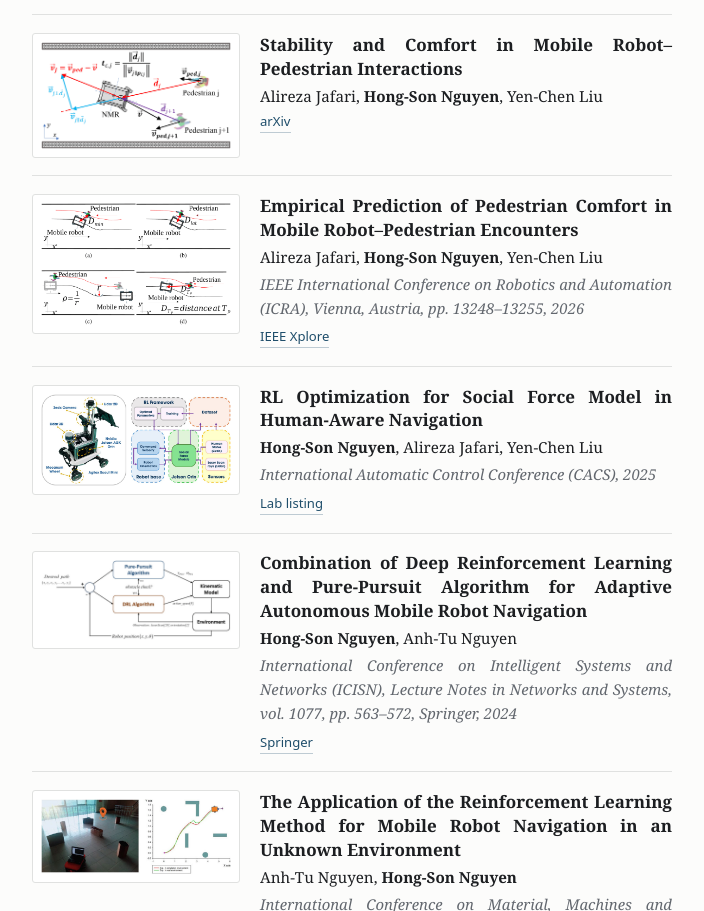
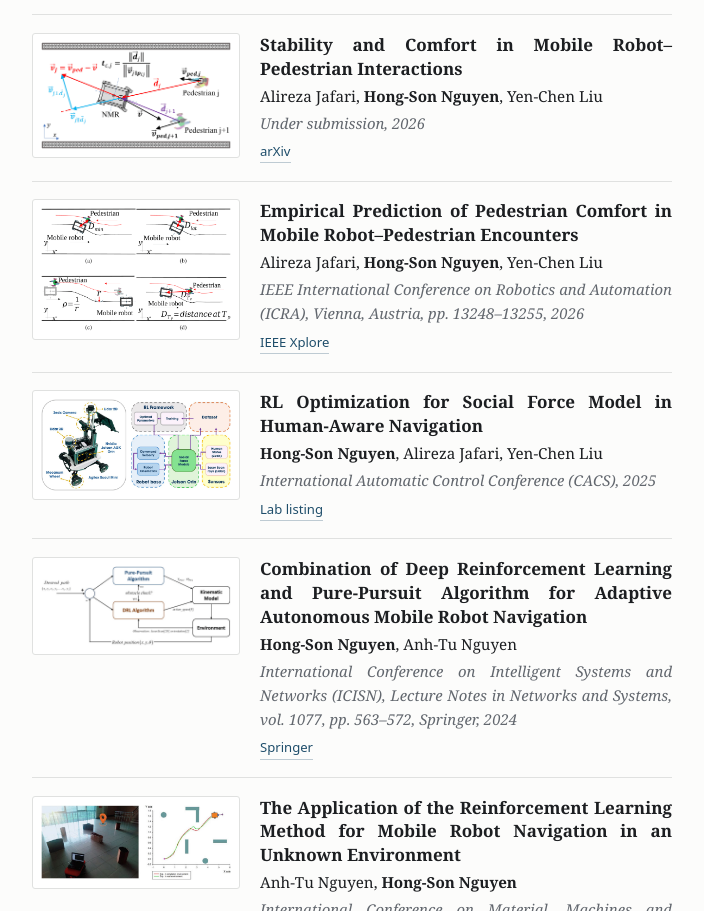
Before and after one commit to hsn-saun/hsn-saun.github.io, a plain HTML site: page publications.html in a window 1280 px wide. Shown: the part 802-1713 px from the top of the page, without its empty margins (288-992 px from the left). Drawn offline with Linux system fonts and the light colour scheme.

Commit message:
Adjusted CV, publications.html

```diff
--- a/publications.html
+++ b/publications.html
@@ -129,6 +129,7 @@
           <div class="pub-body">
             <p class="title">Stability and Comfort in Mobile Robot–Pedestrian Interactions</p>
             <p class="authors">Alireza Jafari, <strong>Hong-Son Nguyen</strong>, Yen-Chen Liu</p>
+            <p class="venue">Under submission, 2026</p>
             <p class="meta">
               <a href="https://arxiv.org/abs/2607.17604">arXiv</a>
             </p>
```
